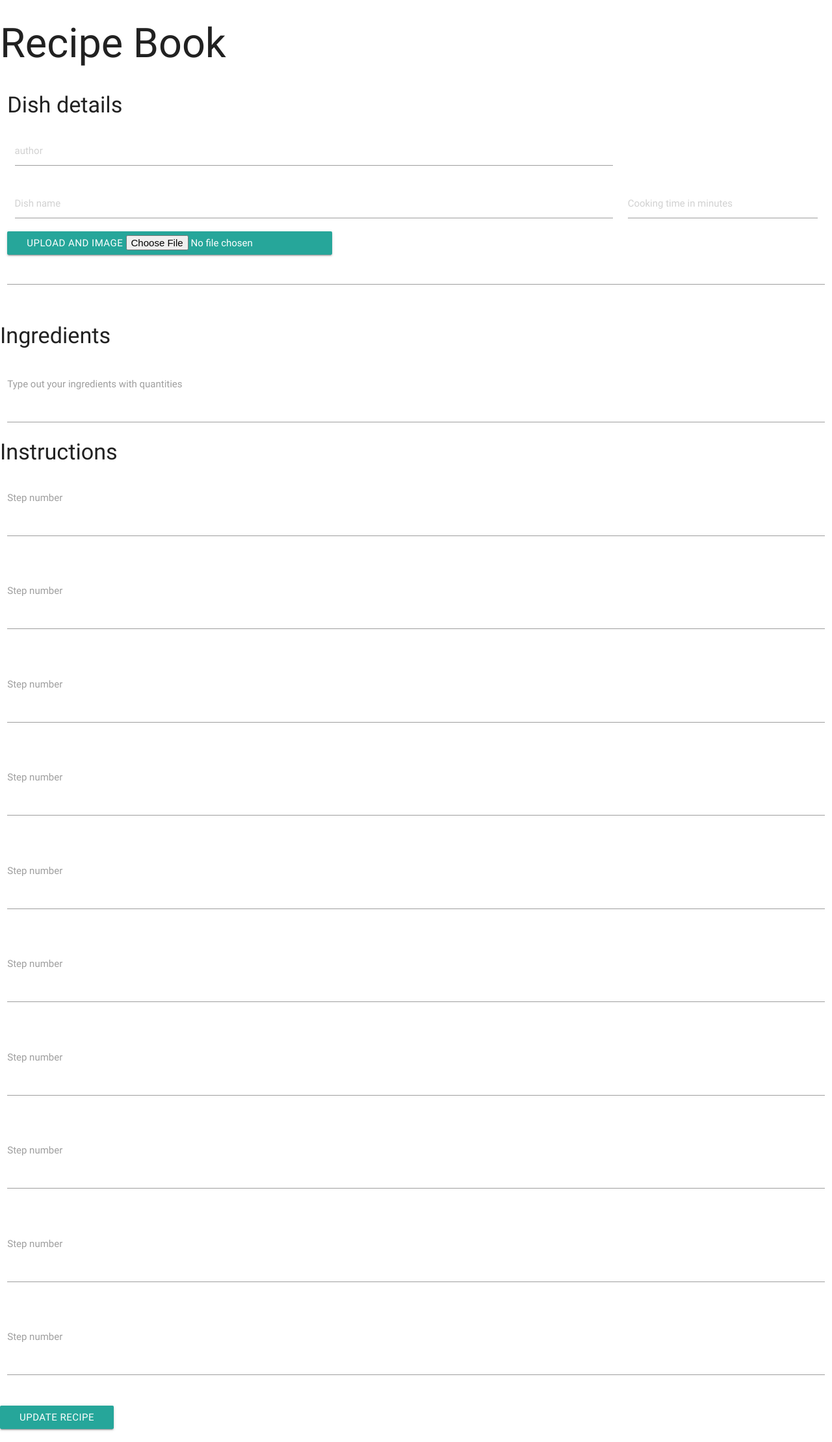
After one commit to harryphelps2/recipe-hp, a Flask app: template templates/edit_recipe.html in a window 1280 px wide. The commit adds this page. Shown: the whole page at 65% size. Run offline with Flask 2, Linux system fonts and the light colour scheme; the template is opened without the code that fills it, so the values that code supplies are empty; some libraries are stand-ins or nearby versions.

Commit message:
Working on edit recipe functionality.

```diff
--- a/app.py
+++ b/app.py
@@ -1,10 +1,16 @@
 import os
-from flask import Flask, render_template, redirect, request, url_for
+from flask import Flask, flash, render_template, redirect, request, url_for
 from flask_pymongo import PyMongo
 from bson import ObjectId
+from werkzeug.utils import secure_filename
+
+UPLOAD_FOLDER = '/static/img'
+ALLOWED_EXTENSIONS = set(['txt', 'pdf', 'png', 'jpg', 'jpeg', 'gif'])
+SECRET_KEY = 'my super secret key'.encode('utf8')
 
 app = Flask(__name__)
-
+app.config['UPLOAD_FOLDER'] = UPLOAD_FOLDER
+app.secret_key = SECRET_KEY
 app.config["MONGO_DBNAME"] = 'recipe_db'
 app.config["MONGO_URI"] = 'mongodb://admin:roastbe3f@ds113482.mlab.com:13482/recipe_db'
 
@@ -36,15 +42,68 @@ def cook_recipe_fullscreen(oid):
 def add_recipe(username):
     return render_template("add_recipe.html", username=username)
 
+def allowed_file(filename):
+    return '.' in filename and \
+           filename.rsplit('.', 1)[1].lower() in ALLOWED_EXTENSIONS
+
 @app.route('/insert_recipe', methods=['POST','GET'])
 def insert_recipe():
     new_recipe = request.form.to_dict()
     print(new_recipe)
+    username = new_recipe["author"]
+    print(new_recipe["picture"])
+    # if 'file' not in request.files:
+    #     flash('No file part')
+    #     return redirect(request.url)
+    # file = request.files['file']
+    # # if user does not select file, browser also
+    # # submit an empty part without filename
+    # if file.filename == '':
+    #     flash('No selected file')
+    #     return redirect(request.url)
+    # if file and allowed_file(file.filename):
+    #     filename = secure_filename(file.filename)
+    #     file.save(os.path.join(app.config['UPLOAD_FOLDER'], filename))
     recipes =  mongo.db.recipes
-    username = new_recipe["author"]
     print(username)
     recipes.insert_one(new_recipe)
     return redirect(username)
+
+@app.route('/edit_recipe/<recipe_id>', methods=['POST','GET'])
+def edit_recipe(recipe_id):
+    the_recipe =  mongo.db.recipes.find_one({"_id": ObjectId(recipe_id)})
+    return render_template('edit_recipe.html', recipe=the_recipe)
+
+@app.route('/update_recipe/<recipe_id>', methods=["GET","POST"])
+def update_recipe(recipe_id):
+    print(request.form)
+    recipes = mongo.db.recipes
+    the_recipe =  mongo.db.recipes.find_one({"_id": ObjectId(recipe_id)})
+    username = the_recipe['author']
+    recipes.update( {'_id': ObjectId(recipe_id)},
+    {
+        'dish':request.form['dish'],
+        'cooking_time':request.form['cooking_time'],
+        'ingredients': request.form['ingredients'],
+        'step_1':request.form['step_1'],
+        'step_2':request.form['step_2'],
+        'step_3':request.form['step_3'],
+        'step_4':request.form['step_4'],
+        'step_5':request.form['step_5'],
+        'step_6':request.form['step_6'],
+        'step_7':request.form['step_7'],
+        'step_8':request.form['step_8'],
+        'step_9':request.form['step_9'],
+        'step_10':request.form['step_10']
+    })
+    return redirect(url_for('cook_recipe', username=username, oid=recipe_id ))
+
+
+@app.route('/delete_recipe/<recipe_id>')
+def delete_recipe(recipe_id):
+    mongo.db.recipes.remove({'_id': ObjectId(recipe_id)})
+    return redirect(url_for('get_recipes'))
+
 
 if __name__ == '__main__':
     app.run(host=os.environ.get('IP'),
--- a/templates/add_recipe.html
+++ b/templates/add_recipe.html
@@ -23,10 +23,10 @@
         <div class="row">
         <div class="btn">
             <span>Upload and Image</span>
-            <input type="file">
+            <input type="file" name="picture">
         </div>
         <div class="file-path-wrapper">
-            <input class="file-path validate" name="picture" type="text">
+            <input class="file-path validate picture" type="text">
         </div>
     </div>
         <div class="file-field input-field">
--- a/templates/cook_recipe.html
+++ b/templates/cook_recipe.html
@@ -2,7 +2,7 @@
 {% block content %}
 {% for recipe in recipe %}
     <div>
-        <img class="responsive-img" src={{recipe.picture}}>
+        <img class="responsive-img" src="/static/img/{{ recipe.picture }}">
         <h2>{{ recipe.dish }}</h2>
     </div>
     <div>
@@ -48,5 +48,9 @@
             {% endif %}
         </ol>
     </div>
+    <div>
+        <a class="waves-effect waves-light btn" href="{{ url_for('edit_recipe', recipe_id=recipe._id) }}">Edit</a>
+        <a class="waves-effect waves-light btn">Delete</a>
+    </div>
 {% endfor %}
 {% endblock %}
--- /dev/null
+++ b/templates/edit_recipe.html
@@ -0,0 +1,147 @@
+{% extends 'base.html' %}
+{% block content %}
+<div class="row">
+    <form class="col s12" action="{{ url_for('update_recipe', recipe_id=recipe._id ) }}" method="POST" >
+        <h4>Dish details</h4>
+        <div class="input-field col s9">
+            <input placeholder="author" id="author" type="text" name="author" value="{{ recipe.author }}">
+        </div>
+        <div class="input-field col s9">
+            <input placeholder="Dish name" id="dish" name="dish" type="text" value="{{ recipe.dish }}">
+        </div>
+        <div class="input-field col s3">
+            <input placeholder="Cooking time in minutes" id="cooking_time" name="cooking_time" type="text" value="{{ recipe.cooking_time }}">
+        </div>
+        <div class="row">
+        <div class="btn">
+            <span>Upload and Image</span>
+            <input type="file" name="picture">
+        </div>
+        <div class="file-path-wrapper">
+            <input class="file-path validate picture" type="text">
+        </div>
+    </div>
+        <div class="file-field input-field">
+        </div>
+        </div>
+            <h4>Ingredients</h4>
+            <div class="row">
+            <div class="input-field col s12">
+                <textarea id="ingredients" name="ingredients" class="materialize-textarea" value="{{ recipe.ingredients }}"></textarea>
+                <label for="textarea1">Type out your ingredients with quantities</label>
+            </div>
+            <h4>Instructions</h4>
+            <div class="row">
+                <div class="input-field col s12">
+                    <textarea id="step_1" name="step_1" class="materialize-textarea" value="{{ recipe.step_1 }}"></textarea>
+                    <label for="textarea1">Step number </label>
+                </div>
+            </div>
+            <div class="row">
+                <div class="input-field col s12">
+                    <textarea id="step_2" name="step_2" class="materialize-textarea" value="{{ recipe.step_2 }}"></textarea>
+                    <label for="textarea1">Step number </label>
+                </div>
+            </div>
+            <div class="row">
+                <div class="input-field col s12">
+                    <textarea id="step_3" name="step_3" class="materialize-textarea" value="{{ recipe.step_3 }}"></textarea>
+                    <label for="textarea1">Step number </label>
+                </div>
+            </div>
+            <div class="row">
+                <div class="input-field col s12">
+                    <textarea id="step_4" name="step_4" class="materialize-textarea" value="{{ recipe.step_4 }}"></textarea>
+                    <label for="textarea1">Step number </label>
+                </div>
+            </div>
+            <div class="row">
+                <div class="input-field col s12">
+                    <textarea id="step_5" name="step_5" class="materialize-textarea" value="{{ recipe.step_5 }}"></textarea>
+                    <label for="textarea1">Step number </label>
+                </div>
+            </div>
+            <div class="row">
+                    <div class="input-field col s12">
+                        <textarea id="step_6" name="step_6" class="materialize-textarea" value="{{ recipe.step_6 }}"></textarea>
+                        <label for="textarea1">Step number </label>
+                    </div>
+                </div>
+                <div class="row">
+                    <div class="input-field col s12">
+                        <textarea id="step_7" name="step_7" class="materialize-textarea" value="{{ recipe.step_7 }}"></textarea>
+                        <label for="textarea1">Step number </label>
+                    </div>
+                </div>
+                <div class="row">
+                    <div class="input-field col s12">
+                        <textarea id="step_8" name="step_8" class="materialize-textarea" value="{{ recipe.step_8 }}"></textarea>
+                        <label for="textarea1">Step number </label>
+                    </div>
+                </div>
+                <div class="row">
+                    <div class="input-field col s12">
+                        <textarea id="step_9" name="step_9" class="materialize-textarea" value="{{ recipe.step_9 }}"></textarea>
+                        <label for="textarea1">Step number </label>
+                    </div>
+                </div>
+                <div class="row">
+                    <div class="input-field col s12">
+                        <textarea id="step_10" name="step_10" class="materialize-textarea" value="{{ recipe.step_10 }}"></textarea>
+                        <label for="textarea1">Step number </label>
+                    </div>
+                </div>
+        <button class="btn waves-effect waves-light" type="submit">Update recipe
+        </button>
+    </form>
+</div>
+{% endblock %}
+
+<!-- {
+    "_id": {
+        "$oid": "5b780af2fb6fc066d427cad4"
+    },
+    "dish": "Eggs on toast",
+    "author": "harry",
+    "number_of_upvotes": "0",
+    "picture": "http://robebakery1884.com.au/wp-content/uploads/2015/11/egg-on-toast.jpg",
+    "comments": [
+        {
+            "username": "harry",
+            "comment": "This is my favourite dish",
+            "recommended": "True"
+        },
+        {
+            "username": "louise",
+            "comment": "Don't like it",
+            "recommended": "False"
+        }
+    ],
+    "cooking_time": "70",
+    "spicy": "false",
+    "ingredients": [
+        {
+            "name": "Eggs",
+            "amount": "2",
+            "price": "120",
+            "allergen": "false"
+        },
+        {
+            "name": "Toast",
+            "amount": "1 slice",
+            "price": "10",
+            "allergen": "false"
+        }
+    ],
+    "steps": [
+        {
+            "step": "Heat frying pan on high heat and add eggs once hot without breaking yoke."
+        },
+        {
+            "step": "Put toast in toaster."
+        },
+        {
+            "step": "When toast is done butter toast and add egg on top."
+        }
+    ]
+} -->
--- a/templates/list_recipes.html
+++ b/templates/list_recipes.html
@@ -5,7 +5,7 @@
             <div class="carousel-item amber white-text" href="#one!">
                 <h2>{{ recipe.dish }}</h2>
                 <p class="white-text">Number of upvotes: {{ recipe.number_of_upvotes }}</p>
-                <img class="responsive-img" src={{recipe.picture}}>
+                <img class="responsive-img" src=/static/img/{{recipe.picture}}>
                 <div class="carousel-fixed-item center">
                     <a class="btn waves-effect white grey-text darken-text-2" href="{{ username }}/{{ recipe._id}}">Let's cook {{ recipe.dish }}</a>
                 </div>
```
Also changed, not shown: static/img/beans-on-toast.jpg (added), 2 other files.
